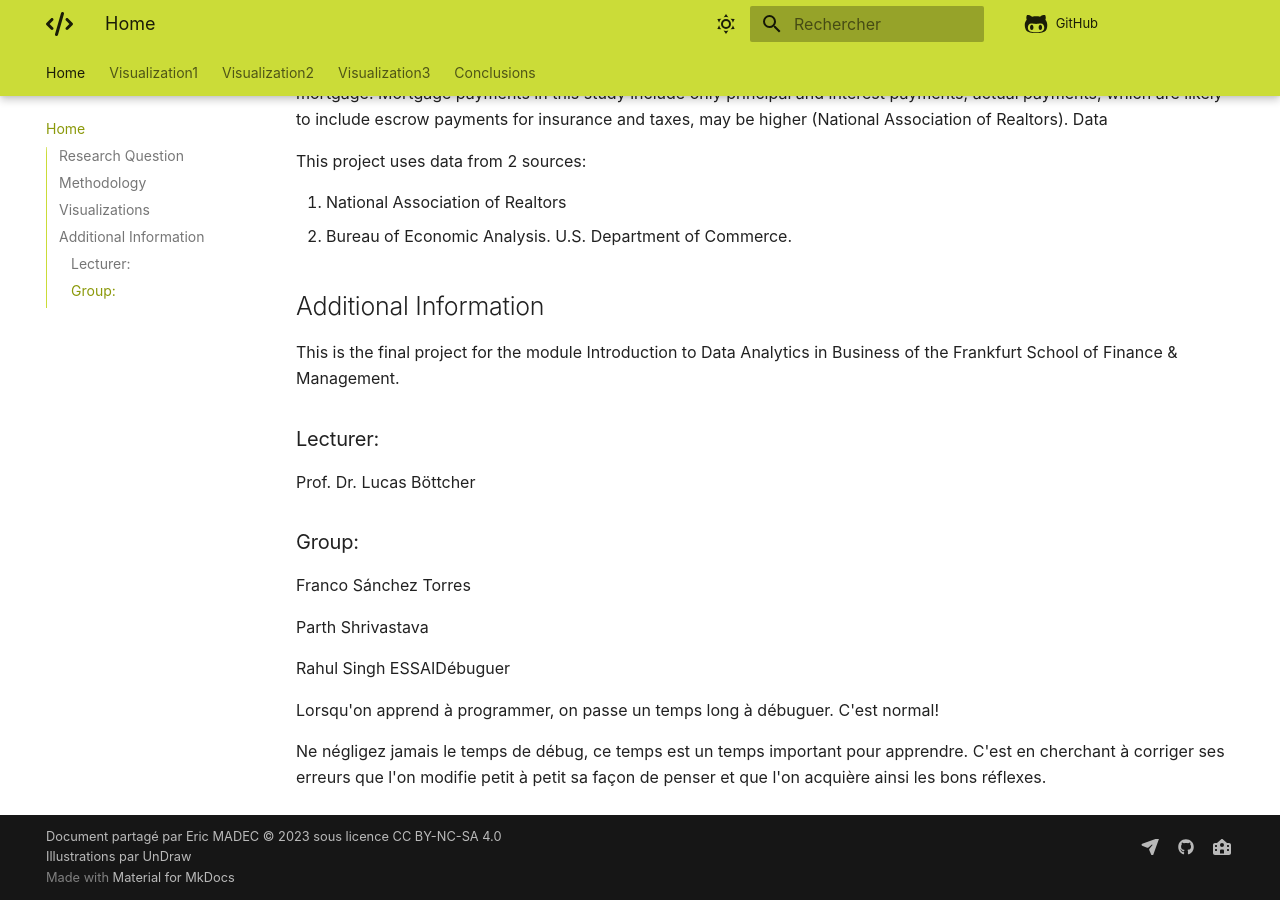
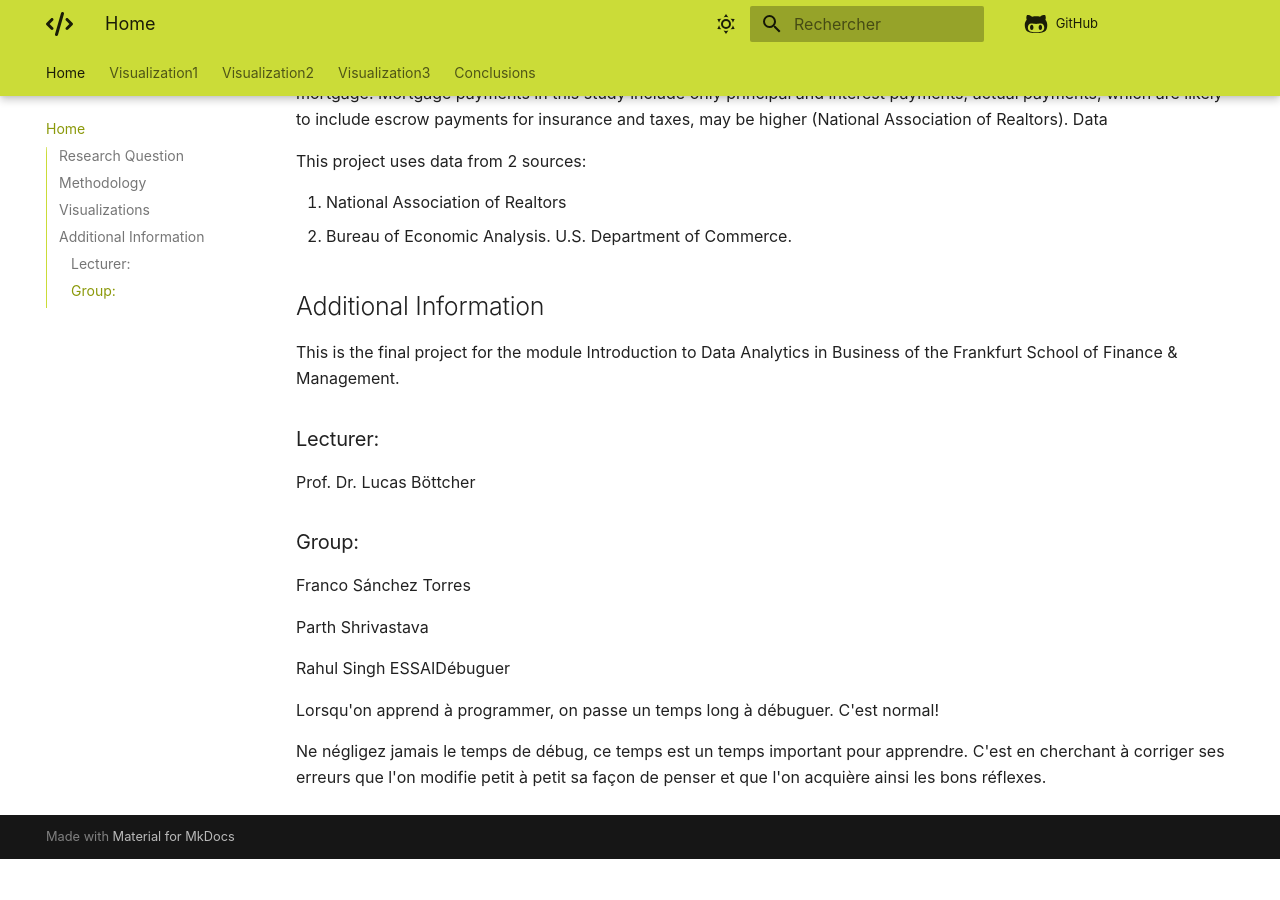
Before and after one commit to jfsql/DataAnalytics, an MkDocs documentation site: the page built from docs/index.md, in a window 1280 px wide and 900 px high, scrolled down 1627 px. Built offline with MkDocs 1.6.1 and Material for MkDocs 9.7.7, drawn with Linux system fonts in a browser that asks for light colours; comment, search, counter and statistics services are not loaded; after the commit the page ends 2486 px from its top, so only the background shows below that.

Commit message:
Update mkdocs.yml

```diff
--- a/mkdocs.yml
+++ b/mkdocs.yml
@@ -13,8 +13,8 @@ repo_url: https://github.com/jfsql/DataAnalytics/
 
 ### Configuration de métadonnées
 # Métadonnées de description <300 caratères, et d'auteur pour toutes les pages du site
-site_description:
-site_author:
+#site_description:
+#site_author:
 
 ### Configuration de la stucture de navigation
 # Dossier source, chemin relatif au fichier mkdocs.yml
@@ -114,24 +114,11 @@ plugins:
 
 ### Configuration d'une licence
 # Information de droit d'auteur qui s'affiche dans le pied de page pour toutes les pages du site
-copyright: >
-    Document partagé par <a href="https://github.com/ericECmorlaix" target="_blank">Eric MADEC</a>
-    &copy; 2023 sous licence <a href="https://creativecommons.org/licenses/by-nc-sa/4.0/deed.fr" target="_blank">CC BY-NC-SA 4.0</a>
-    <br> Illustrations par <a href="https://undraw.co/" target="_blank">UnDraw</a>
+
 
 
 ### Configuration de liens sociaux https://squidfunk.github.io/mkdocs-material/setup/setting-up-the-footer/#social-links
-extra:
-  social: # A personaliser...
-    - icon: fontawesome/solid/paper-plane
-      link: mailto:eric.madec@ecmorlaix.fr
-      name: Pour toute question, suggestion ou commentaire, écrire à l'auteur
-    - icon: fontawesome/brands/github
-      link: https://github.com/ericECmorlaix/base_mkdocs_material
-      name: dépôt github
-    - icon: fontawesome/solid/school
-      link: https://www.ecmorlaix.fr/nos-etablissements/lycee-notre-dame-du-mur/
-      name: Lycée Notre Dame du Mur
+
 
 # Configuration de javascripts complémentaires
 extra_javascript:
```
